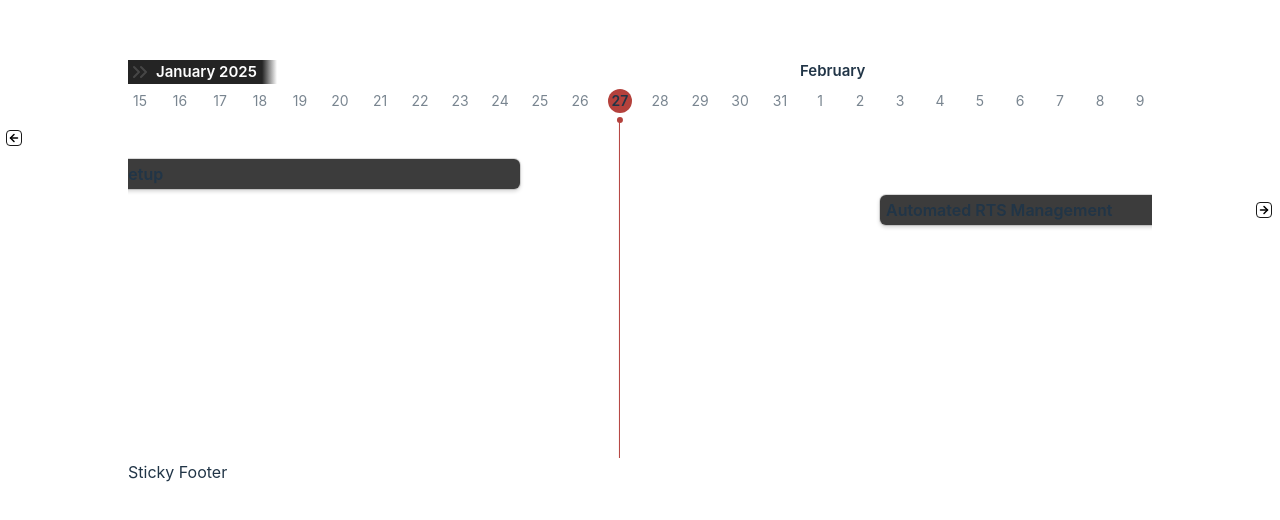
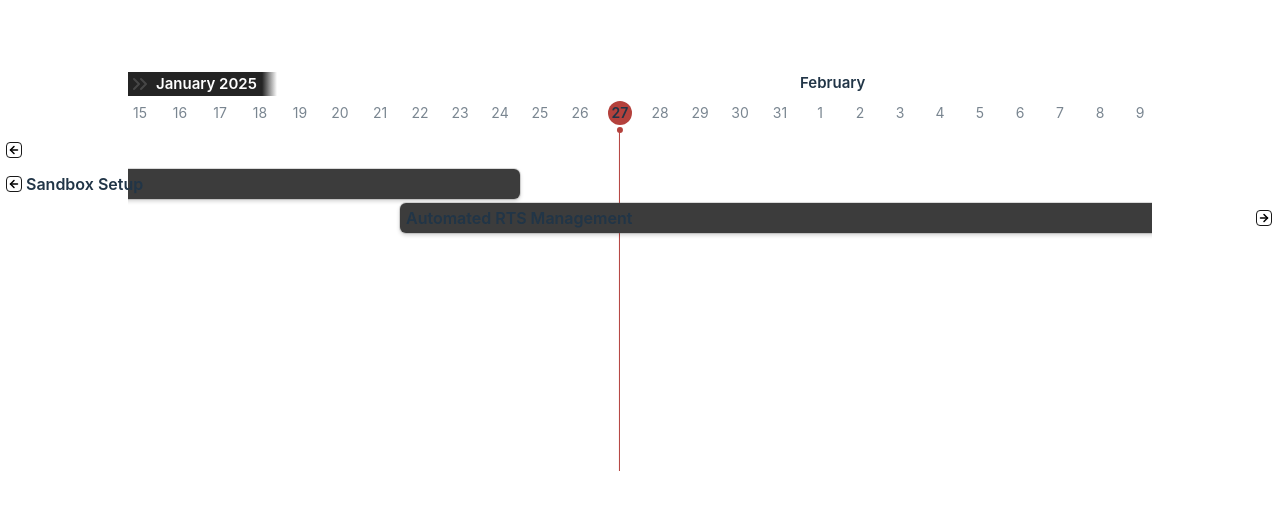
Before and after one commit to PodaApp/react-gantt, a React (Vite) app in the folder examples/app/: page / in a window 1280 px wide. Shown: the part 128-648 px from the top of the page. Built offline with nearby package versions, Linux system fonts and the light colour scheme.

Commit message:
sub: Style new task UI

```diff
--- a/examples/app/src/Gantt.css
+++ b/examples/app/src/Gantt.css
@@ -1,11 +1,25 @@
 .gantt {
 	position: relative;
+}
+
+.gantt__wrapper {
+	display: flex;
+	flex-direction: column;
+	width: max-content;
+	height: 100%;
+	border-bottom: 1px solid rgba(255, 255, 255, 0.1);
 }
 
 .gantt__scrollable {
 	height: 50vh;
 	width: 80vw;
-	display: flex;
-	flex-direction: column;
 	overflow-x: auto;
 }
+
+.gantt__footer {
+	position: absolute;
+	height: 30px;
+	bottom: 16px;
+	left: 8px;
+	right: 0;
+}
--- a/examples/app/src/Gantt.tsx
+++ b/examples/app/src/Gantt.tsx
@@ -2,6 +2,7 @@ import { useEffect, useRef } from "react";
 
 import { tasks as mockTasks } from "./__fixtures__/tasks";
 import { Header } from "./components/Header";
+import { TaskNew } from "./components/TaskNew";
 import { Tasks } from "./components/Tasks";
 import "./Gantt.css";
 import { getGanttCurrentOffset } from "./queries/getGanttCurrentOffset";
@@ -29,10 +30,14 @@ function Gantt() {
 	return (
 		<div className="gantt">
 			<div className="gantt__scrollable" ref={elTimeline}>
-				<Header containerRef={elTimeline} />
-				<Tasks containerRef={elTimeline} />
+				<div className="gantt__wrapper">
+					<Header containerRef={elTimeline} />
+					<Tasks containerRef={elTimeline} />
+				</div>
 			</div>
-			<div>Sticky Footer</div>
+			<div className="gantt__footer">
+				<TaskNew />
+			</div>
 		</div>
 	);
 }
--- a/examples/app/src/__fixtures__/tasks.ts
+++ b/examples/app/src/__fixtures__/tasks.ts
@@ -2,11 +2,11 @@ import { ITask } from "../types";
 
 export const tasks: ITask[] = [
 	{ id: "0", title: "More CMS Block Types", start: new Date("2025-01-01").toISOString(), end: new Date("2025-01-10").toISOString(), focused: false },
-	{ id: "1", title: "Sandbox Setup", start: new Date("2025-01-13").toISOString(), end: new Date("2025-01-24").toISOString(), focused: false },
+	{ id: "1", title: "Sandbox Setup", start: new Date("2025-01-08").toISOString(), end: new Date("2025-01-24").toISOString(), focused: false },
 	{
 		id: "2",
 		title: "Automated RTS Management",
-		start: new Date("2025-02-03").toISOString(),
+		start: new Date("2025-01-22").toISOString(),
 		end: new Date("2025-04-14").toISOString(),
 		focused: false,
 	},
--- /dev/null
+++ b/examples/app/src/components/Plus.tsx
@@ -0,0 +1,18 @@
+export const Plus = () => {
+	return (
+		<svg
+			xmlns="http://www.w3.org/2000/svg"
+			width="24"
+			height="24"
+			viewBox="0 0 24 24"
+			fill="none"
+			stroke="currentColor"
+			strokeWidth="2"
+			strokeLinecap="round"
+			strokeLinejoin="round"
+			className="lucide lucide-plus">
+			<path d="M5 12h14" />
+			<path d="M12 5v14" />
+		</svg>
+	);
+};
--- a/examples/app/src/components/Task.css
+++ b/examples/app/src/components/Task.css
@@ -1,8 +1,7 @@
 .task {
 	position: relative;
 	z-index: 2;
-	margin-top: 1px;
-	margin-bottom: 1px;
+	margin: 2px 0;
 	display: flex;
 }
 
--- /dev/null
+++ b/examples/app/src/components/TaskNew.css
@@ -0,0 +1,12 @@
+.taskNew {
+	display: flex;
+	align-items: center;
+	gap: 4px;
+	font-size: 14px;
+	color: #ffffff71;
+}
+
+.taskNew svg {
+	width: 14px;
+	height: 14px;
+}
--- /dev/null
+++ b/examples/app/src/components/TaskNew.tsx
@@ -0,0 +1,11 @@
+import { Plus } from "./Plus";
+import "./TaskNew.css";
+
+export const TaskNew = () => {
+	return (
+		<div className="taskNew">
+			<Plus />
+			New
+		</div>
+	);
+};
--- a/examples/app/src/components/Tasks.css
+++ b/examples/app/src/components/Tasks.css
@@ -2,7 +2,6 @@
 	position: relative;
 	display: flex;
 	flex-direction: column;
-	gap: 4px;
-	margin: 2px 0;
 	flex: 1;
+	padding: 1px 0;
 }
--- a/examples/app/src/index.css
+++ b/examples/app/src/index.css
@@ -17,6 +17,10 @@
 *::before,
 *::after {
 	box-sizing: border-box;
+}
+
+* {
+	scrollbar-color: rgba(255, 255, 255, 0.2) rgba(0, 0, 0, 0);
 }
 
 a {
```
